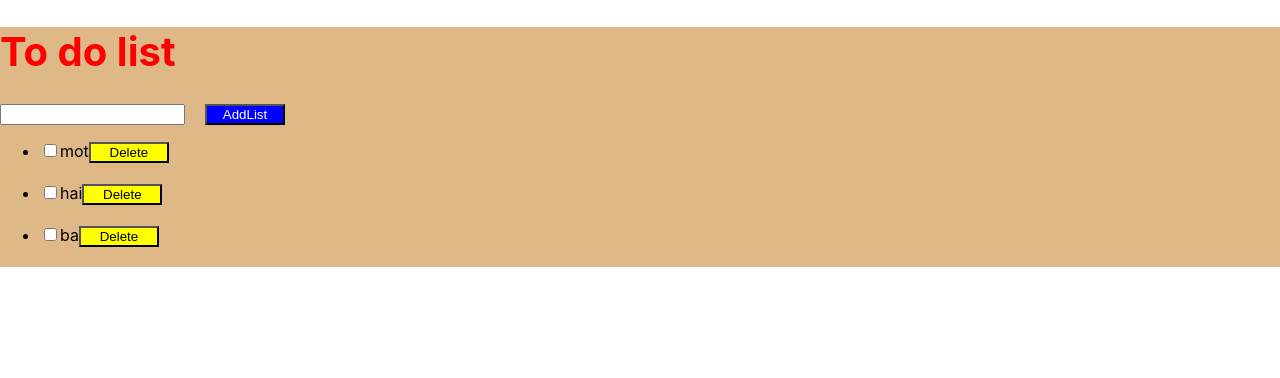
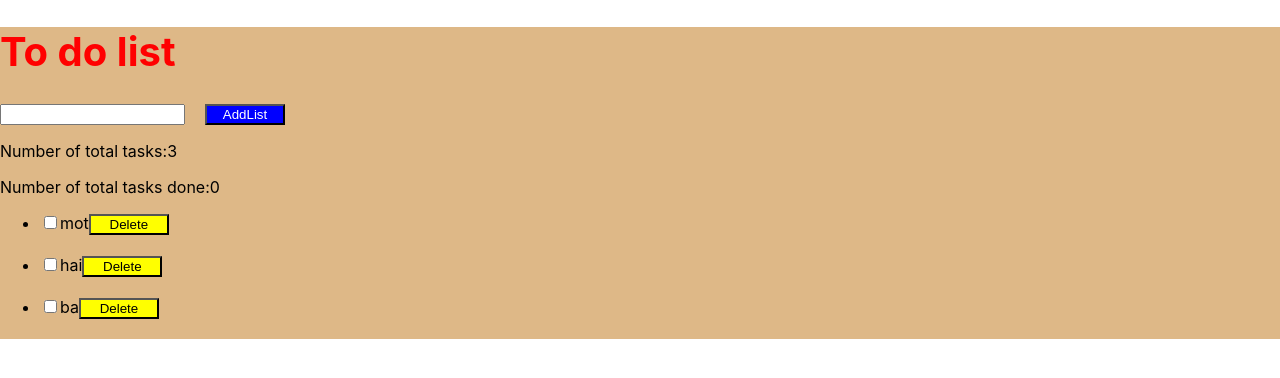
Before and after one commit to nguyennguyenloc/internshipWand, a React (Create React App) app in the folder todoapp/: page / in a window 1280 px wide. Shown: the top 378 px of the page. Built offline with nearby package versions, Linux system fonts and the light colour scheme.

Commit message:
Display Count

```diff
--- a/todoapp/src/DisplayItem.js
+++ b/todoapp/src/DisplayItem.js
@@ -5,7 +5,11 @@ export default class DisplayItem extends React.Component {
         super();
         this.state = { done: false };
     }
-    handleOnChange(event) {
+    // handleOnChange(event) {
+    //     var _done = !this.state.done;
+    //     this.setState({ done: _done });
+    // }
+    handleDone(event) {
         var _done = !this.state.done;
         this.setState({ done: _done });
     }
@@ -15,7 +19,8 @@ export default class DisplayItem extends React.Component {
         return <li>
             <input
                 checked={this.state.done}
-                onChange={this.handleOnChange.bind(this)}
+                // onChange={this.handleOnChange.bind(this)}
+                onChange={this.handleDone.bind(this)}
                 type="checkbox"
                 style={{ fontSize: "x-large" }}
             />
--- a/todoapp/src/index.js
+++ b/todoapp/src/index.js
@@ -39,6 +39,12 @@ class TodoList extends React.Component {
           <button className="but">AddList</button>
         </form>
         {/* <p>{this.state.items.toString()}</p> */}
+        <p>Number of total tasks:
+           {this.state.items.length}
+        </p>
+        <p>Number of total tasks done:
+          {this.state.items.filter((item) => { return item.done }).length}
+        </p>
         <DisplayList
           handleDelete={this.handleDelete.bind(this)}
           items={this.state.items} />
```
